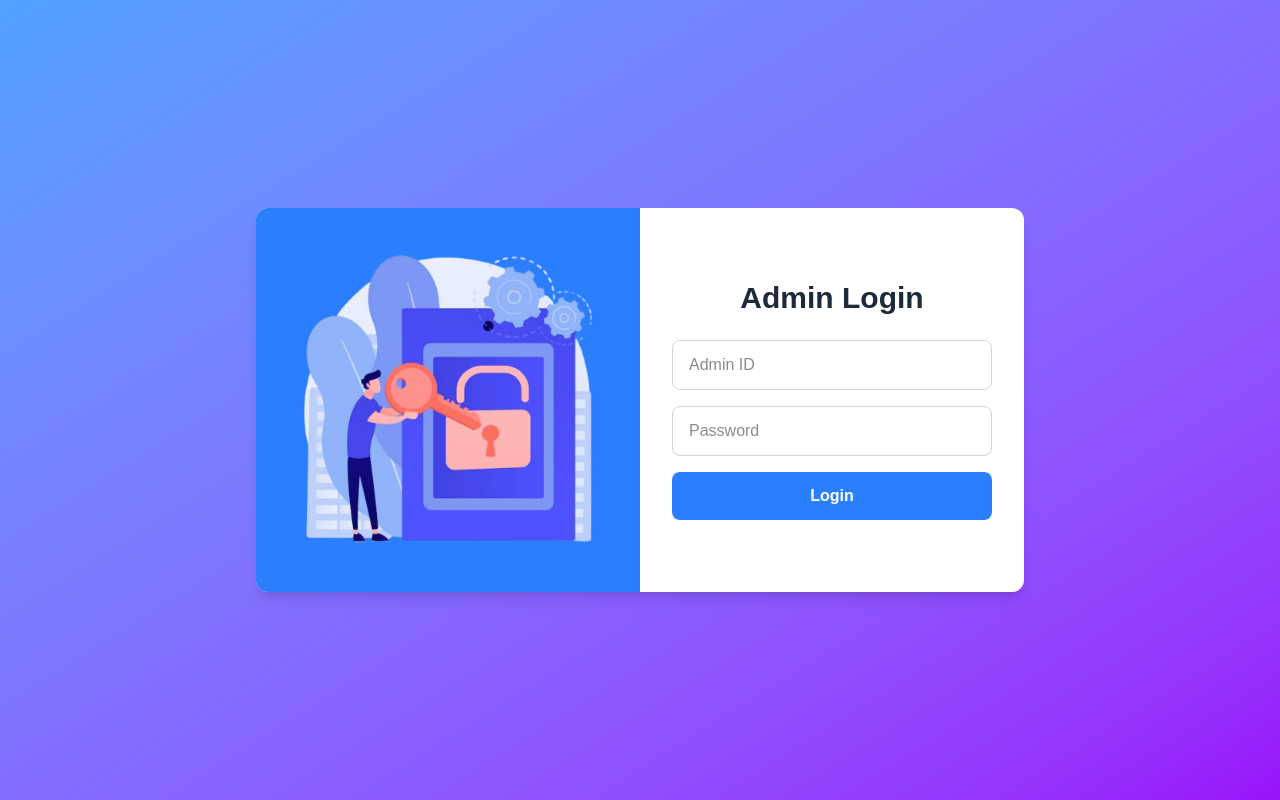
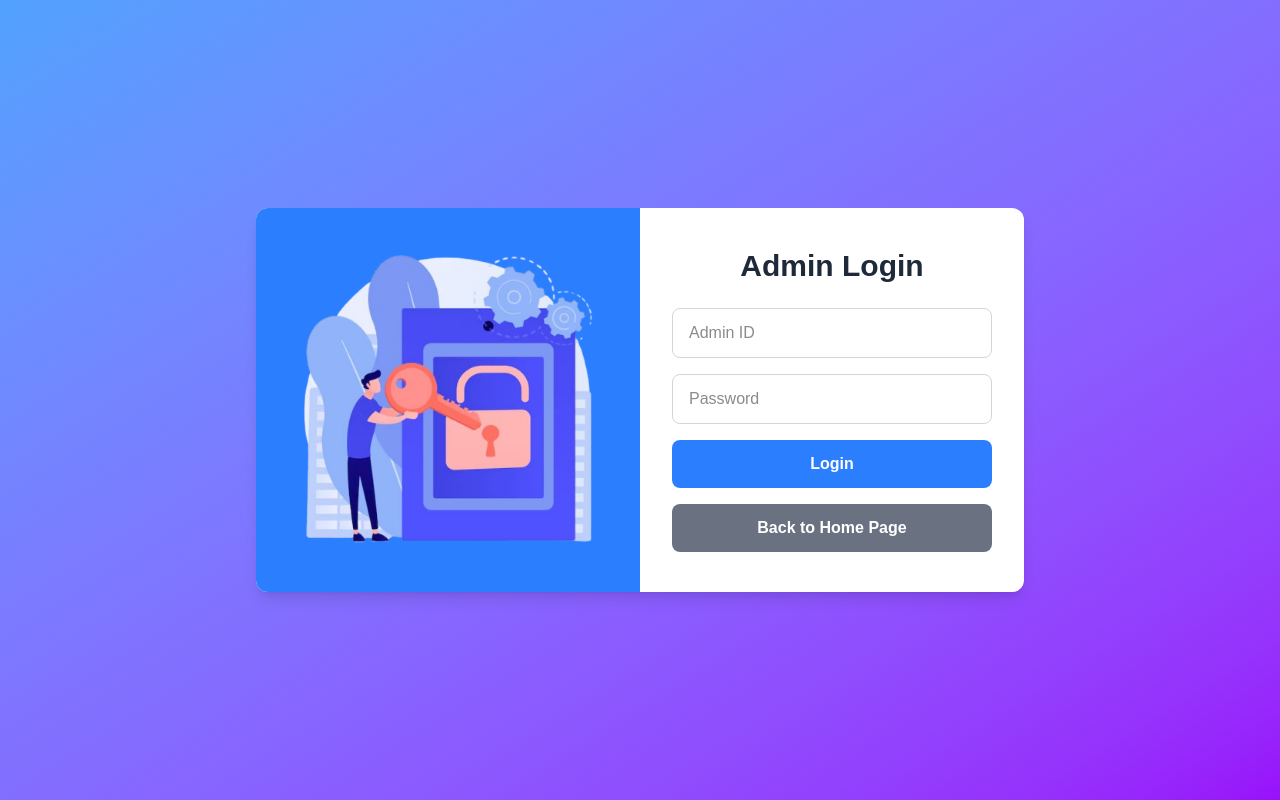
Before and after one commit to Vivekkumarv123/Cert-Gen, a Next.js app: page /login in a window 1280 px wide. Built offline with nearby package versions, Linux system fonts and the light colour scheme.

Commit message:
Update Login.js

```diff
--- a/src/components/Login/Login.js
+++ b/src/components/Login/Login.js
@@ -34,6 +34,10 @@ export default function LoginPage() {
     } catch (err) {
       setError("Something went wrong. Please try again.");
     }
+  };
+
+  const handleBack = () => {
+    router.push("/"); // Redirect to the admin panel
   };
 
   return (
@@ -92,6 +96,14 @@ export default function LoginPage() {
               Login
             </button>
           </form>
+
+          {/* Back Button */}
+          <button
+            onClick={handleBack}
+            className="w-full mt-4 bg-gray-500 text-white font-semibold py-3 rounded-lg hover:bg-gray-600 transition duration-300"
+          >
+            Back to Home Page
+          </button>
         </div>
       </div>
     </div>
```
